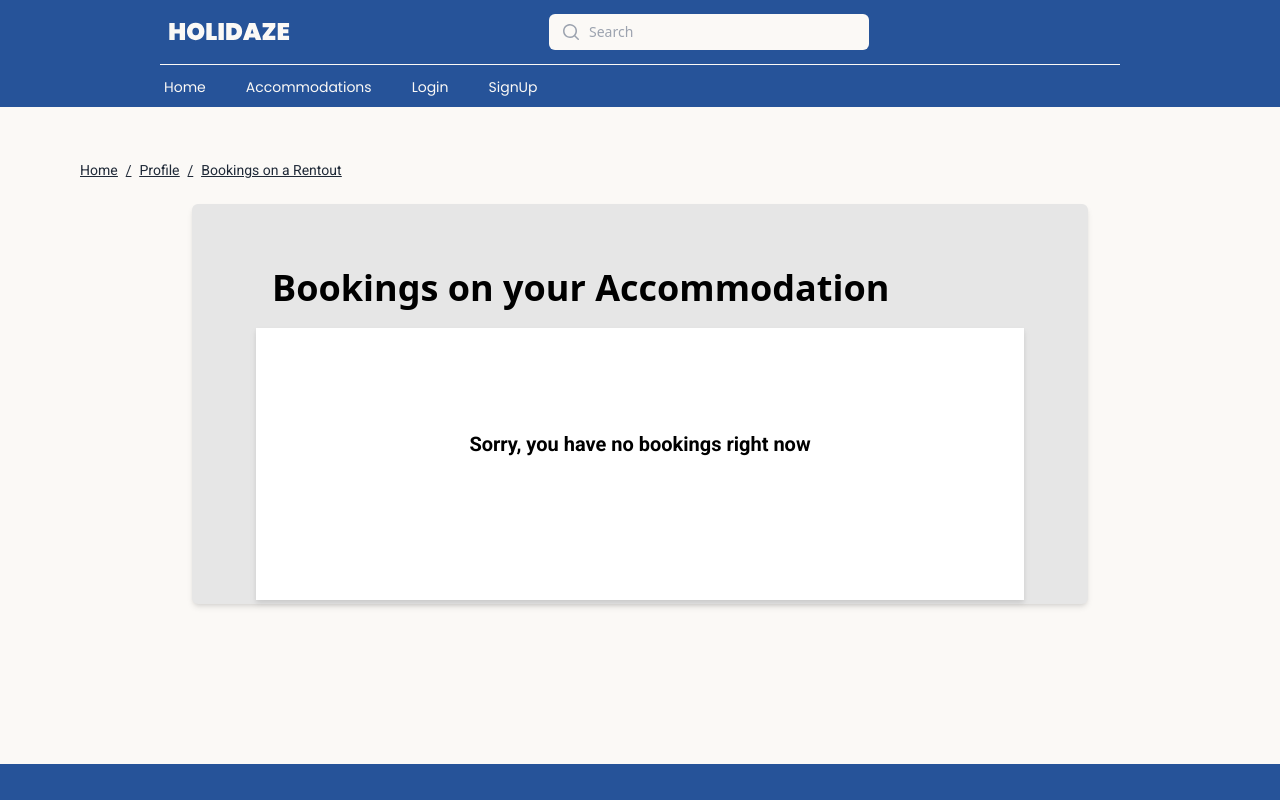
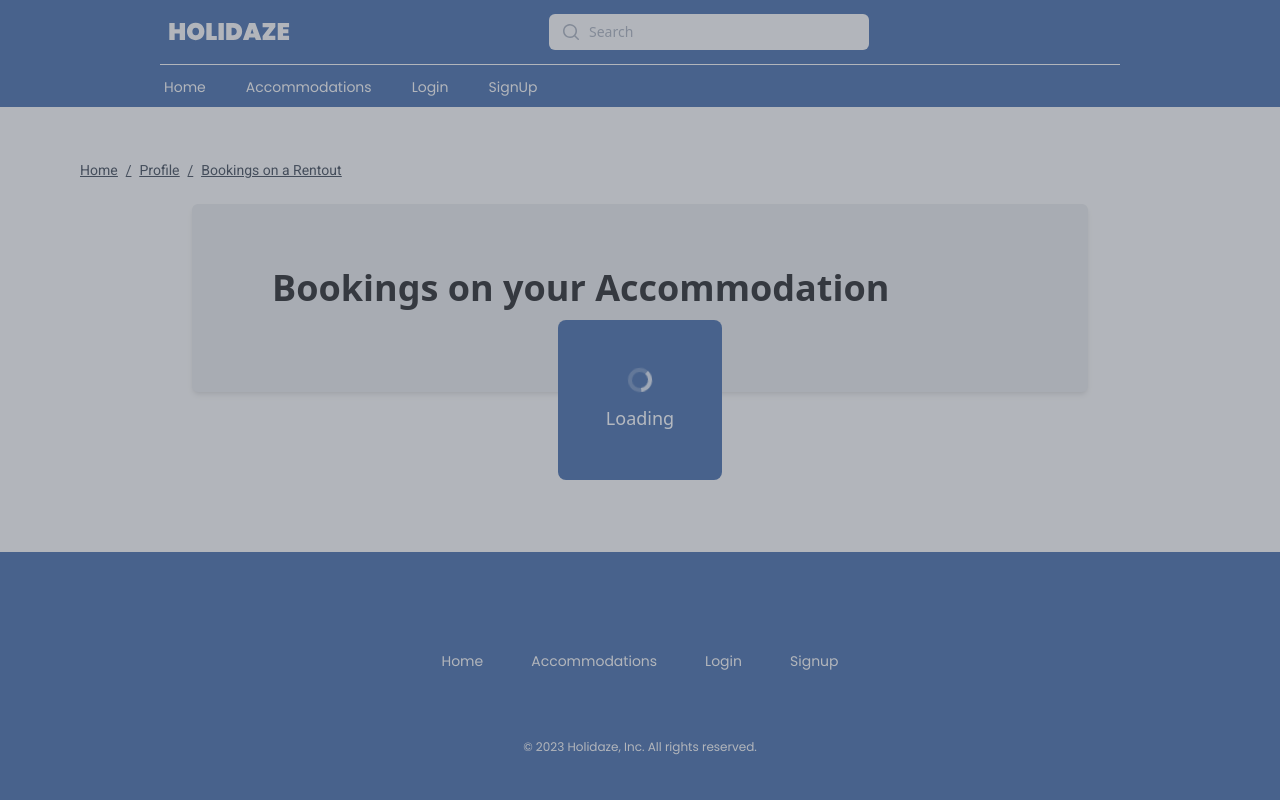
Before and after one commit to Liisagrant/Holidaze, a React (Vite) app: page /SeeRentoutBookings/1 in a window 1280 px wide. Shown: the top 800 px of the page. Built offline with nearby package versions, Linux system fonts and the light colour scheme.

Commit message:
added a spinner before the data is fetched

```diff
--- a/src/Pages/SeeBookingsMade/SeeRentoutBookings.jsx
+++ b/src/Pages/SeeBookingsMade/SeeRentoutBookings.jsx
@@ -1,24 +1,30 @@
 import { useSelector, useDispatch } from 'react-redux';
 import { useParams } from 'react-router-dom';
-import { useEffect } from 'react';
+import { useEffect, useState } from 'react';
 import { Link } from 'react-router-dom';
 import { getUserDetails } from '../../utils/Auth';
 import formatDate from '../../Global/formatDate';
 import { fetchBookingOwner } from '../../store/modules/ProfileSlice';
-import BreadCrumbs from '../../Global/BreadCrumbs';
 import Breadcrumbs from '../../Global/BreadCrumbs';
+import SpinnerComponent from '../../Global/SpinnerComponent';
 
 const SeeRentoutBookings = () => {
   const dispatch = useDispatch();
   let { id } = useParams();
   const singleProfile = useSelector((state) => state.Profile.singleProfile);
   const userDetails = getUserDetails();
+  const [loading, setLoading] = useState(true);
 
   useEffect(() => {
     if (userDetails.username) {
-      dispatch(fetchBookingOwner(userDetails.username));
+      setLoading(true);
+
+      dispatch(fetchBookingOwner(userDetails.username)).finally(() => {
+        setLoading(false);
+      });
     }
   }, [dispatch, userDetails.username]);
+
   const truncateText = (text, maxWords) => {
     const words = text.split(' ');
 
@@ -50,6 +56,10 @@ const SeeRentoutBookings = () => {
           <h1 className="pb-5 px-4 font-heading text-xl md:text-4xl font-bold">
             Bookings on your Accommodation
           </h1>
+          {loading ? (
+            <SpinnerComponent />
+          ) : (
+            <>
               {singleProfile && singleProfile.length > 0 ? (
                 singleProfile.map((booking) => {
                   const { id, name, media, bookings } = booking;
@@ -96,8 +106,15 @@ const SeeRentoutBookings = () => {
                                 {bookingItem.guests}
                               </td>
                               <td className="px-1 py-4 lg:px-6">
-                            {formatDate(bookingItem.dateTo, 'day-month-year')} -{' '}
-                            {formatDate(bookingItem.dateFrom, 'day-month-year')}
+                                {formatDate(
+                                  bookingItem.dateTo,
+                                  'day-month-year'
+                                )}{' '}
+                                -{' '}
+                                {formatDate(
+                                  bookingItem.dateFrom,
+                                  'day-month-year'
+                                )}
                               </td>
                             </tr>
                           ))}
@@ -118,6 +135,8 @@ const SeeRentoutBookings = () => {
                   </Link>
                 </div>
               )}
+            </>
+          )}
         </div>
       </div>
     </div>
```
Lines whose indentation alone changed are shown as unchanged.
